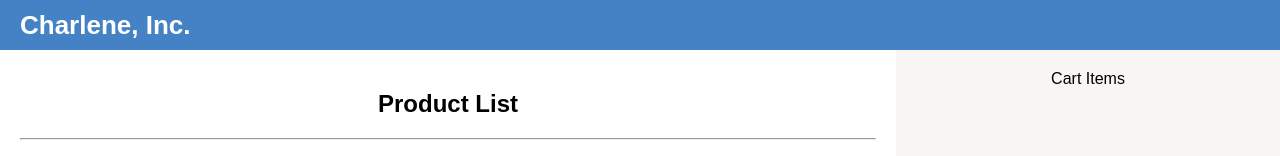
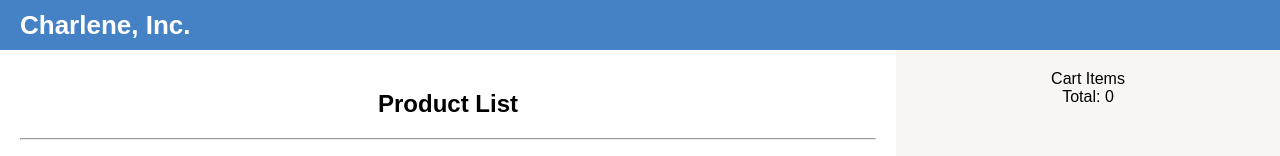
Before and after one commit to charlenegipulan/react-shopping-cart, a React (Create React App) app: page / in a window 1280 px wide. Shown: the top 156 px of the page. Built offline with nearby package versions, Linux system fonts and the light colour scheme; grey boxes are pictures that could not be loaded.

Commit message:
add total functionality

```diff
--- a/src/components/Cart/Cart.js
+++ b/src/components/Cart/Cart.js
@@ -2,12 +2,16 @@ import React from 'react';
 import './Cart.css'
 import CartItems from '../CartItems/CartItems';
 
-export default (props) => (
+export default (props) => {
+    let total = props.cart.reduce((tot, item) => tot + parseFloat(item.product.price.replace('$', '')) * item.quantity, 0);
+    return (
     <section className="Cart">
         Cart Items
         <CartItems
         cart={props.cart}
         handleRemoveItem={props.handleRemoveItem}
         />
+        <div>Total: {total} </div>
     </section>
-);
+    );
+};
```
